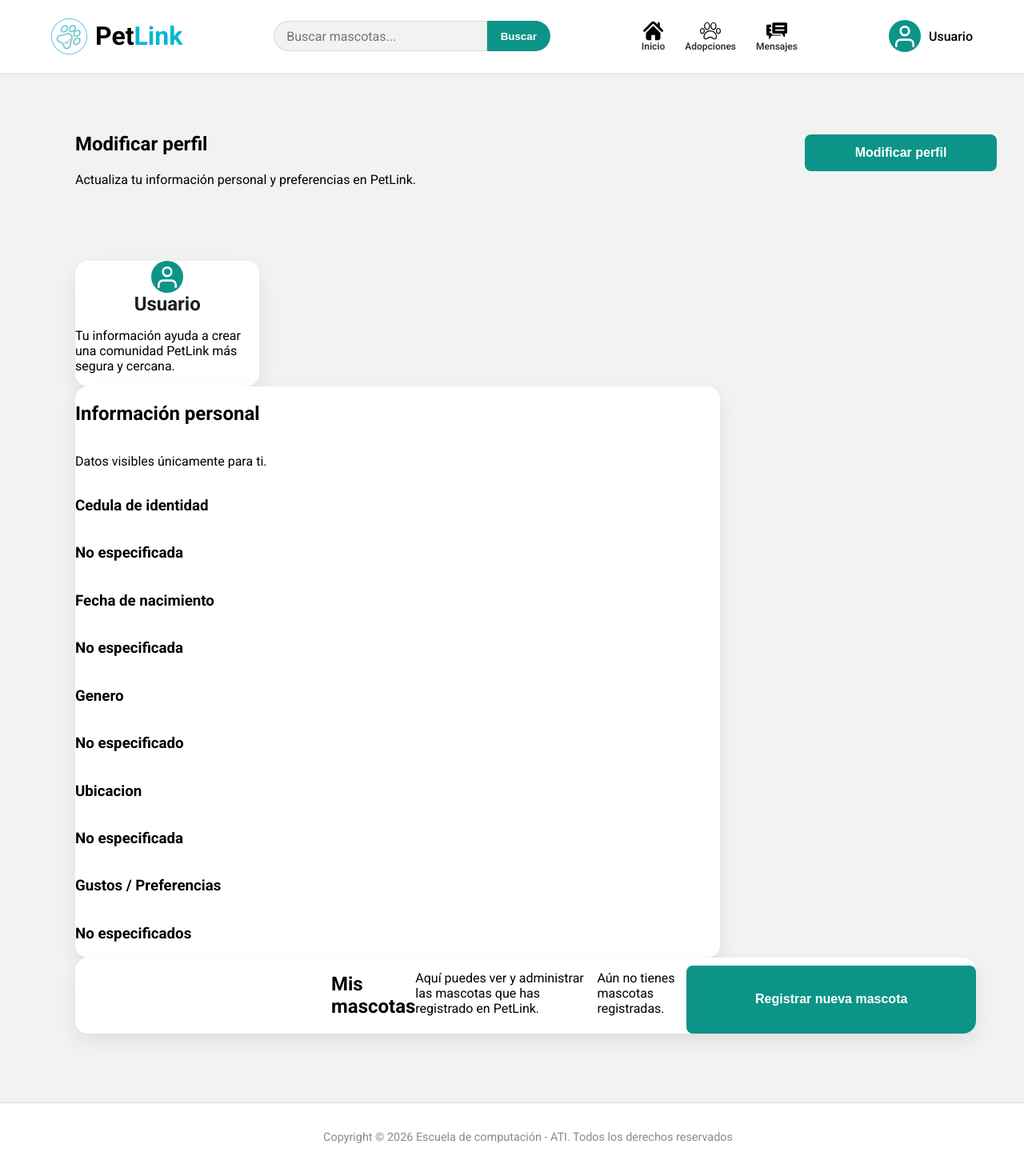
After one commit to ProyectoATI2026/PetLink, a Django app: template app/templates/profile.html in a window 1280 px wide. The commit adds this page. Shown: the whole page at 80% size. Run offline with Django 4.2, Linux system fonts and the light colour scheme; the template is opened without the code that fills it, so the values that code supplies are empty.

Commit message:
feat: pantalla profile.html

```diff
--- a/app/static/css/style.css
+++ b/app/static/css/style.css
@@ -20,6 +20,7 @@ main {
     background-color: var(--white);
     display: flex;
     justify-content: space-between;
+    flex-direction: row;
     align-items: center;
     padding: 1% 5%;
     box-shadow: 0 2px 5px rgba(0,0,0,0.05);
@@ -457,6 +458,12 @@ nav {
     margin-top: 10px;
 }
 
+#btn-modify-profile {
+    flex: 1;
+    margin: 0;
+    max-width: 15rem;
+}
+
 .btn-auth:hover {
     background-color: var(--main-color);
 }
@@ -483,12 +490,104 @@ body.auth-page-body {
     background-color: var(--grey-50);
     display: flex;
     justify-content: center;
+    align-items: center;
     min-height: 100vh;
+    margin: 0;
+    padding: 20px;
+    box-sizing: border-box;
+}
+
+body.home-page-body {
+    background-color: var(--grey-50);
+    display: flex;
+    flex-direction: column;
+    min-height: 100vh;
+    padding: 0;
     margin: 0;
     box-sizing: border-box;
 }
 
+#profile-modify-section {
+    background-color: var(--grey-50);
+    display: flex;
+    flex-direction: row;
+    width: 100%;
+    border-radius: 16px;
+    overflow: hidden;
+    padding: 30px;
+    align-items: center;
+    margin: 0 auto 30px auto;
+}
+
+#text-modify-section {
+    flex: 1;
+    display: flex;
+    flex-direction: column;
+    justify-content: center;
+    padding-right: 0;
+}
+
+#text-modify-section p {
+    margin: 0;
+    color: var(--grey-700);
+    font-size: 1rem;
+    line-height: 1.4;
+}
+
+#profile-separator {
+    background-color: var(--grey-50);
+    display: flex;
+    flex-direction: column;
+    width: 100%;
+    border-radius: 16px;
+    overflow: hidden;
+    padding: 30px;
+    margin: 0 auto 30px auto;
+}
+
 /* Contenedor principal estilo Split-Card */
+#profile-name-section {
+    background-color: var(--white);
+    display: flex;
+    flex-direction: column;
+    width: 20%;
+    flex: 1;
+    border-radius: 16px;
+    overflow: hidden;
+    box-shadow: 0 10px 25px rgba(0, 0, 0, 0.08);
+    align-items: center;
+}
+
+#profile-name-section h2 {
+    margin: 0;
+    color: var(--grey-950);
+    font-size: 1.5rem;
+    text-align: center;
+}
+
+#profile-info-section {
+    background-color: var(--white);
+    display: flex;
+    flex-direction: column;
+    width: 70%;
+    flex: 1;
+    border-radius: 16px;
+    overflow: hidden;
+    box-shadow: 0 10px 25px rgba(0, 0, 0, 0.08);
+}
+
+#profile-pets-section {
+    background-color: var(--white);
+    display: flex;
+    flex-direction: row;
+    width: 70%;
+    flex: 2;
+    padding-left: 20rem;
+    border-radius: 16px;
+    overflow: hidden;
+    box-shadow: 0 10px 25px rgba(0, 0, 0, 0.08);
+}
+
 .auth-wrapper {
     background-color: var(--white);
     display: flex;
--- /dev/null
+++ b/app/templates/profile.html
@@ -0,0 +1,92 @@
+{% extends "base.html" %}
+
+{% block title %}Mi perfil{% endblock %}
+
+{% block content %}
+{% load static %}
+{% load i18n %}
+
+<!DOCTYPE html>
+<html lang="es">
+
+<head>
+    <meta charset="UTF-8">
+    <meta name="viewport" content="width=device-width, initial-scale=1.0">
+    <title>{% translate "Mi perfil" %} - PetLink</title>
+    <link rel="icon" href="{% static 'img/logo.png' %}">
+    <link rel="stylesheet" href="{% static 'css/style.css' %}">
+</head>
+
+<body class="home-page-body">
+
+    <div id="profile-container">
+        <div id="profile-modify-section">
+            <div id="text-modify-section">
+                <h2>{% translate "Modificar perfil" %}</h2>
+                <p>{% translate "Actualiza tu información personal y preferencias en PetLink." %}</p>
+            </div>
+
+            <button type="submit" class="btn-auth" id="btn-modify-profile">{% translate "Modificar perfil" %}</button>
+        </div>
+        <div id="profile-separator">
+            <div id="profile-separator2">
+                <div id="profile-name-section">
+                    <div id="circuloIconoUsuario">
+                        <img src="../static/img/userIcon.svg" id="iconoUsuario" alt="Usuario">
+                    </div>
+                    <h2>{{ user.username|default:"Usuario" }}</h2>
+                    <p>{% translate "Tu información ayuda a crear una comunidad PetLink más segura y cercana." %}</p>
+                </div>
+                <div id="profile-info-section" class="profile-container">
+                    <h2>{% translate "Información personal" %}</h2>
+                    <p>{% translate "Datos visibles únicamente para ti." %}</p>
+
+                    <h3 class = "form-label">{% translate "Cedula de identidad" %} </h3>
+                    <h3 class = "result-label">{{ user.profile.cedula|default:"No especificada" }}</h3>
+
+                    <h3 class = "form-label">{% translate "Fecha de nacimiento" %} </h3>
+                    <h3 class = "result-label">{{ user.profile.nacimiento|default:"No especificada" }}</h3>
+
+                    <h3 class = "form-label">{% translate "Genero" %} </h3>
+                    <h3 class = "result-label">{{ user.profile.genero|default:"No especificado" }}</h3>
+
+                    <h3 class = "form-label">{% translate "Ubicacion" %} </h3>
+                    <h3 class = "result-label">{{ user.profile.ubicacion|default:"No especificada" }}</h3>
+
+                    <h3 class = "form-label">{% translate "Gustos / Preferencias" %} </h3>
+                    <h3 class = "result-label">{{ user.profile.gustos|default:"No especificados" }}</h3>
+                </div>
+            </div>
+            <div id="profile-pets-section">
+                <h2>{% translate "Mis mascotas" %}</h2>
+                <p>{% translate "Aquí puedes ver y administrar las mascotas que has registrado en PetLink." %}</p>
+
+                <!-- Verificamos si el usuario tiene mascotas registradas -->
+                {% if mascotas %}
+                    <div class="pet-list">
+                        <!-- Iteramos sobre la lista de mascotas (n cantidad) -->
+                        {% for mascota in mascotas %}
+                            <div class="tarjeta-mascota">
+                                {% if mascota.foto %}
+                                    <img src="{{ mascota.foto.url }}" alt="Foto de {{ mascota.nombre }}">
+                                {% else %}
+                                    <img src="{% static 'img/default-pet.png' %}" alt="Imagen por defecto">
+                                {% endif %}
+
+                                <h3>{{ mascota.nombre }}</h3>
+                                <p><strong>Especie:</strong> {{ mascota.especie }}</p>
+                                <p><strong>Raza:</strong> {{ mascota.raza|default:"No especificada" }}</p>
+                            </div>
+                        {% endfor %}
+                    </div>
+                {% else %}
+                    <p>Aún no tienes mascotas registradas.</p>
+                {% endif %}
+
+                <button type="submit" class="btn-auth">{% translate "Registrar nueva mascota" %}</button>
+            </div>
+        </div>
+
+</body>
+
+{% endblock %}
--- a/app/templates/register_pet.html
+++ b/app/templates/register_pet.html
@@ -17,7 +17,7 @@
     <link rel="stylesheet" href="{% static 'css/style.css' %}">
 </head>
 
-<body class="auth-page-body">
+<body class="home-page-body">
 
     <div class="pet-register-container">
     <!-- Panel de Marca / Sección para subir la foto -->
--- a/app/urls.py
+++ b/app/urls.py
@@ -1,9 +1,10 @@
 from django.urls import path
-from .views import CustomLoginView, CustomLogoutView, RegistroMascotaView, RegistroUsuarioView
+from .views import CustomLoginView, CustomLogoutView, RegistroMascotaView, RegistroUsuarioView, PerfilUsuarioView
 
 urlpatterns = [
     path('login/', CustomLoginView.as_view(), name='login'),
     path('logout/', CustomLogoutView.as_view(), name='logout'),
     path('registro/', RegistroUsuarioView.as_view(), name='registro'),
+    path('profile/', PerfilUsuarioView.as_view(), name='profile'),
     path('registro_mascota/', RegistroMascotaView.as_view(), name='registro_mascota'),
 ]
```
Also changed, not shown: app/models.py (+36 -0 lines), app/views.py (+23 -2 lines).
